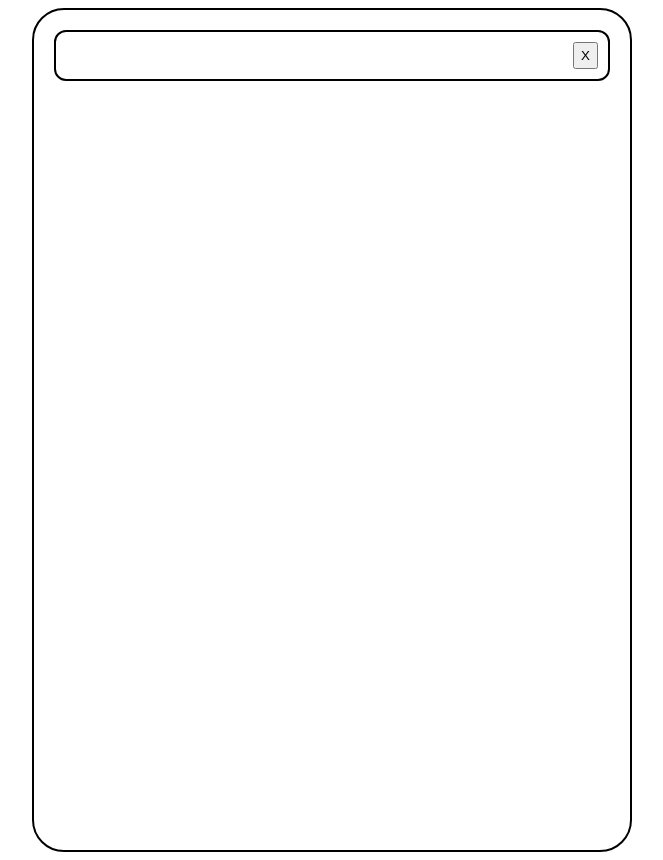
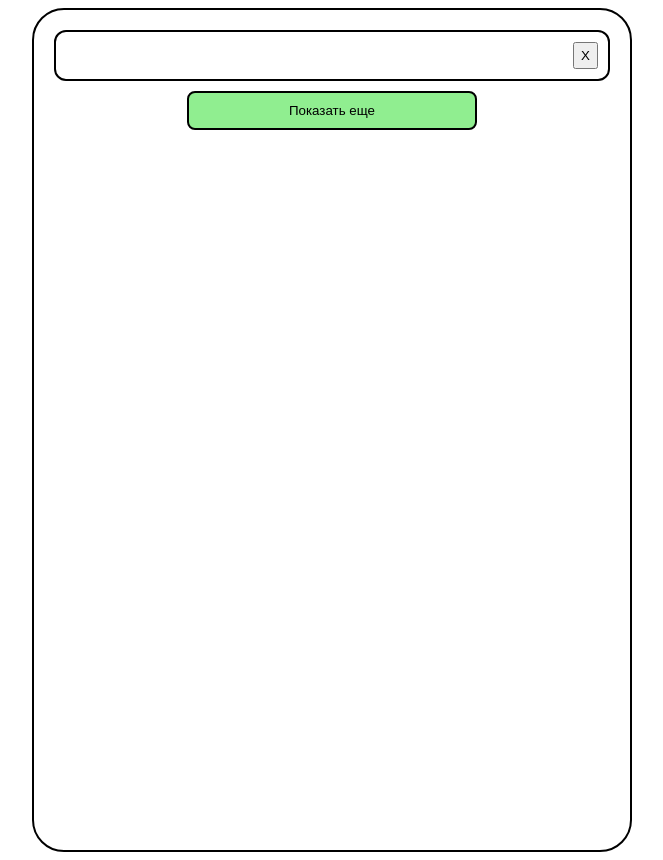
Before and after one commit to kupriianovvv/asyncList, a React (Vite) app: page / in a window 1280 px wide. Shown: the whole page, without its empty margins (308-971 px from the left). Built offline with nearby package versions, Linux system fonts and the light colour scheme.

Commit message:
Adds ShowMore in List

```diff
--- a/src/components/List/List.tsx
+++ b/src/components/List/List.tsx
@@ -1,4 +1,5 @@
 import { Input } from "../Input";
+import { ShowMore } from "../ShowMore";
 import styles from "./List.module.css";
 
 export const List = () => {
@@ -6,6 +7,7 @@ export const List = () => {
     <article className={styles.List}>
       <div className={styles["List-Wrapper"]}>
         <Input />
+        <ShowMore />
       </div>
     </article>
   );
```
